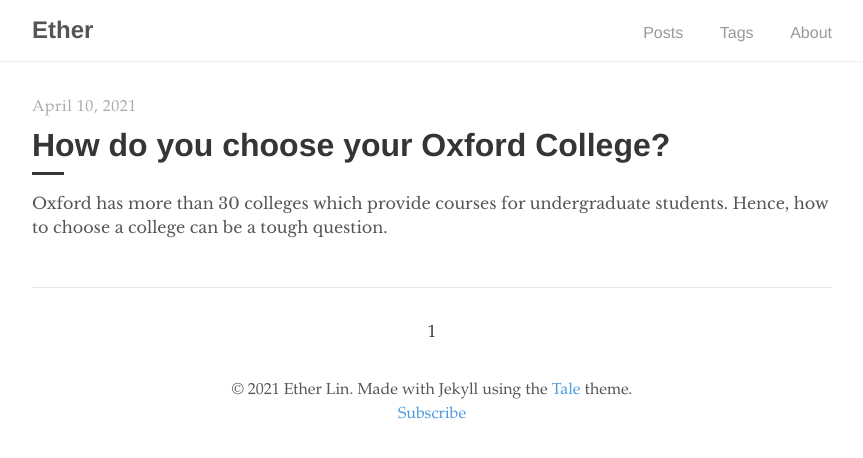
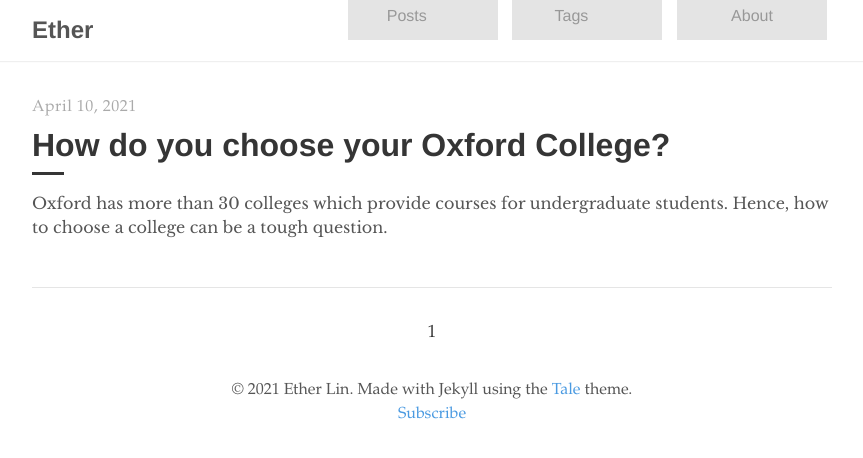
Before and after one commit to Ether-L/Ether-L.github.io, a Jekyll site: the page built from index.html, in a window 1280 px wide. Shown: the top 458 px of the page, without its empty margins (208-1071 px from the left). Built offline with Jekyll 4.4.1, drawn with Linux system fonts in a browser that asks for light colours; the list of posts is cut into pages by our own code.

Commit message:
box shadow text

```diff
--- a/_sass/tale/_layout.scss
+++ b/_sass/tale/_layout.scss
@@ -50,6 +50,16 @@ footer,
     display: inline-block;
     opacity: .6;
     padding: 0 2rem 0 0;
+    transition: all 0.8s;
+  margin: 5px;
+  text-decoration: none;
+  display: inline-block;
+  background: lightgray;
+  height: 50px;
+  width: 150px;
+  line-height:50px;
+  text-align: center;
+  color:black;
 
     &:last-child {
       padding-right: 0;
@@ -58,7 +68,7 @@ footer,
     &:hover,
     &:focus {
       opacity: 1;
-      border-bottom: 5px solid black;
+      box-shadow: 0 -3px black;
     }
   }
 
```
